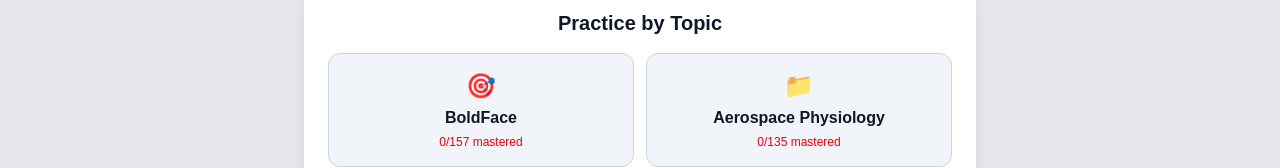
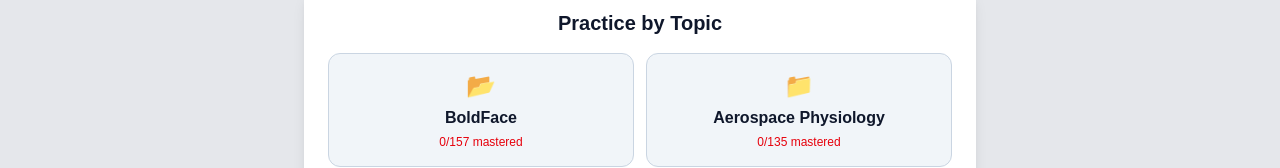
Before and after one commit to ceejwatson/t6a-boldface-study-tool, a Next.js app: page / in a window 1280 px wide. Shown: the part 560-728 px from the top of the page. Built offline with nearby package versions, Linux system fonts and the light colour scheme.

Commit message:
Update page.js

```diff
--- a/app/page.js
+++ b/app/page.js
@@ -1681,7 +1681,7 @@ export default function T6AEnhancedStudyTool() {
                         className={`${darkMode ? "bg-slate-700 hover:bg-slate-600 border-slate-600" : "bg-slate-100 hover:bg-slate-200 border-slate-300"} rounded-lg sm:rounded-xl p-3 sm:p-4 transition-all border active:scale-95`}
                       >
                         <div className="flex flex-col items-center">
-                          <span className="text-2xl mb-1">🎯</span>
+                          <span className="text-2xl mb-1">📂</span>
                           <h3
                             className={`text-sm sm:text-base font-semibold text-center ${darkMode ? "text-white" : "text-slate-900"}`}
                           >
```
